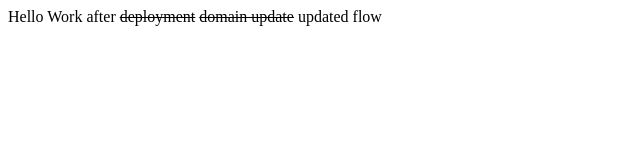
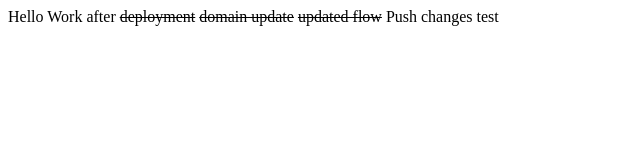
Before and after one commit to junaidrao/bootcamp2020, a plain HTML site: page index.html in a window 1280 px wide. Shown: the whole page, without its empty margins (0-640 px from the left). Drawn offline with Linux system fonts and the light colour scheme.

Commit message:
push chagnes test

```diff
--- a/index.html
+++ b/index.html
@@ -6,6 +6,6 @@
     <title>Document</title>
 </head>
 <body>
-    <div>Hello Work after <s>deployment</s> <s>domain update</s> updated flow</div>
+    <div>Hello Work after <s>deployment</s> <s>domain update</s> <s>updated flow</s> Push changes test</div>
 </body>
 </html>
```
